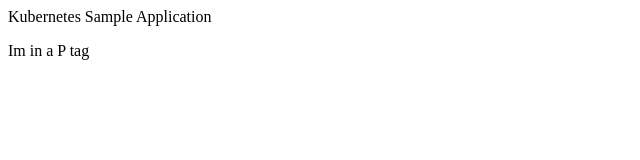
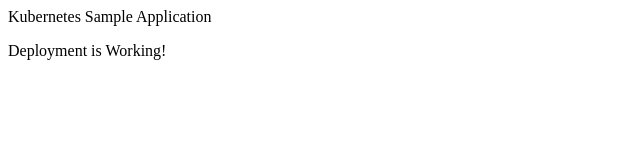
Before and after one commit to brianyingling/digital-ocean-kubernetes-deploy, a plain HTML site: page index.html in a window 1280 px wide. Shown: the full height of the page, 0-640 px from the left. Drawn offline with Linux system fonts and the light colour scheme.

Commit message:
modified deployment script

```diff
--- a/index.html
+++ b/index.html
@@ -5,6 +5,6 @@
     </head>
     <body>
         Kubernetes Sample Application
-        <p>Im in a P tag</p>
+        <p>Deployment is Working!</p>
     </body>
 </html>
```
Also changed, not shown: 3 other files.
